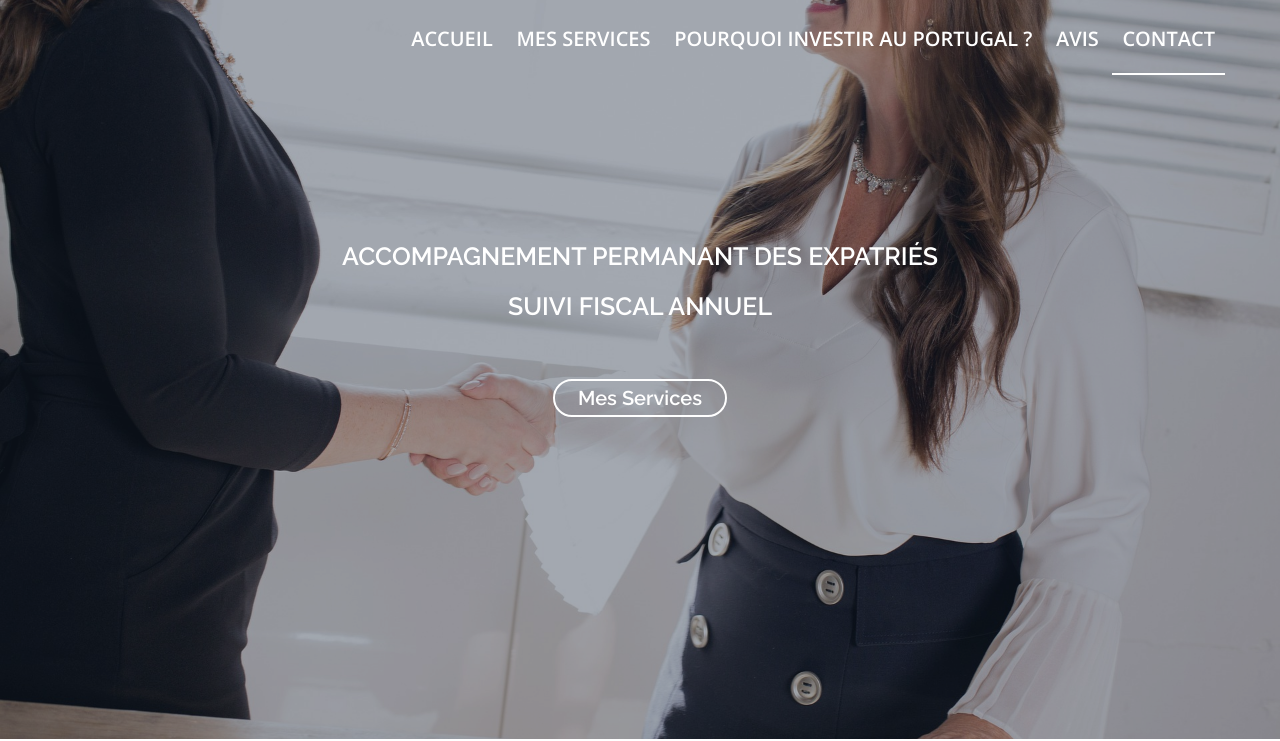
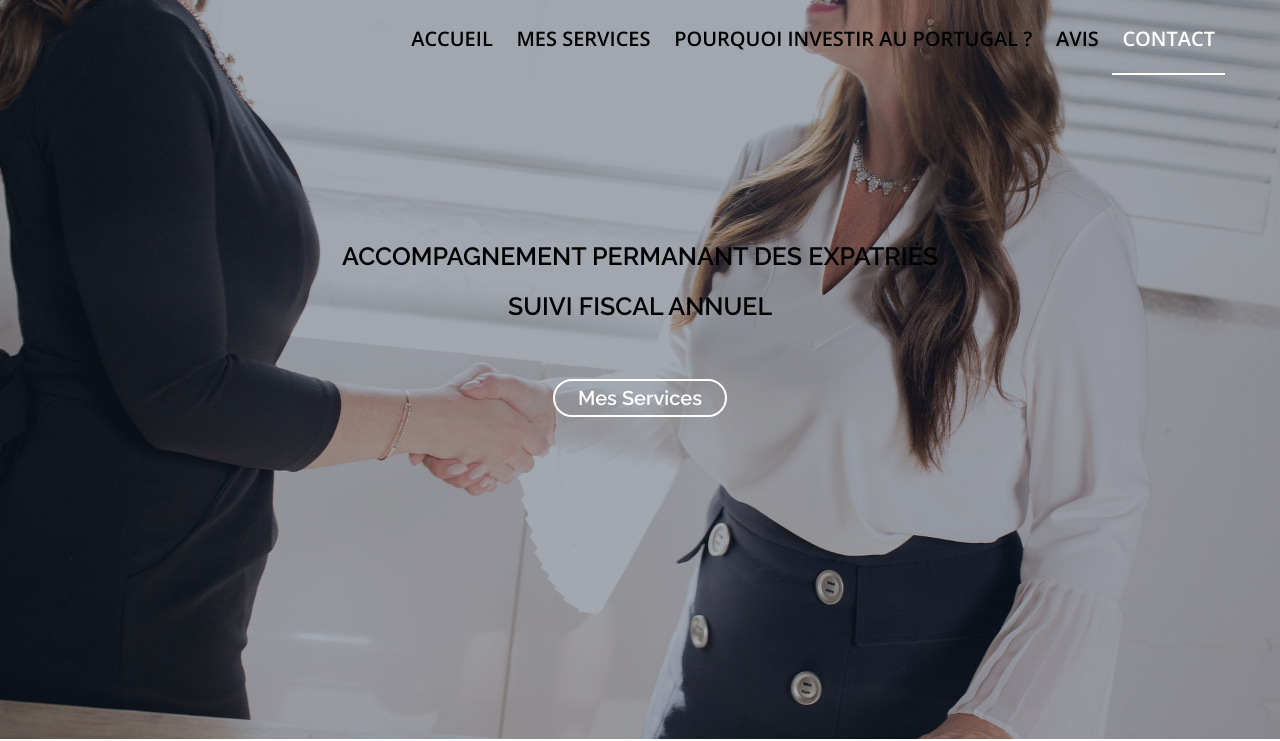
Before and after one commit to jeromec83/ana, a plain HTML site: page index.html in a window 1280 px wide. Shown: the part 61-802 px from the top of the page. Drawn offline with nearby package versions, Linux system fonts and the light colour scheme.

Commit message:
Update style.css

```diff
--- a/css/style.css
+++ b/css/style.css
@@ -676,6 +676,7 @@ section {
 
 .menu-bg {
 	background:#202020;
+	text-decoration :darkmagenta;
 }
 
 #main-menu ul {
@@ -693,7 +694,7 @@ section {
 	display: inline-block;
 	padding:6px 10px;
 	line-height: 60px;
-	color: #FFF;
+	color: rgb(0, 0, 0);
 	font-weight: 600;
 	font-size: 20px;
 	text-transform: uppercase;
@@ -771,7 +772,7 @@ section {
 .small {
     font-size: 25px;
     font-weight: 200;
-    color: #FFF;
+    color: rgb(2, 2, 2);
     margin: 30px 0px 0px;
     text-transform: uppercase;
 	font-weight: 600;
```
